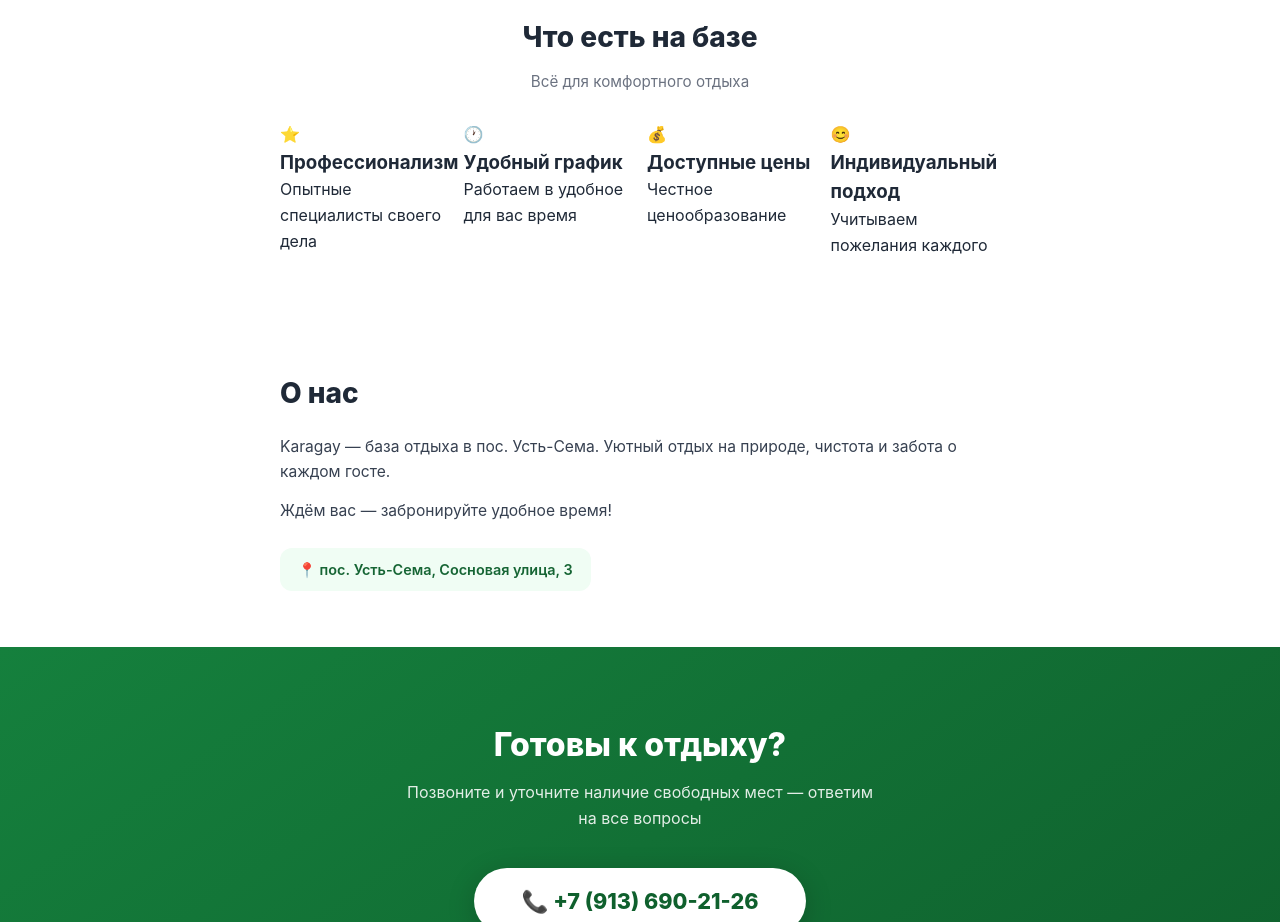
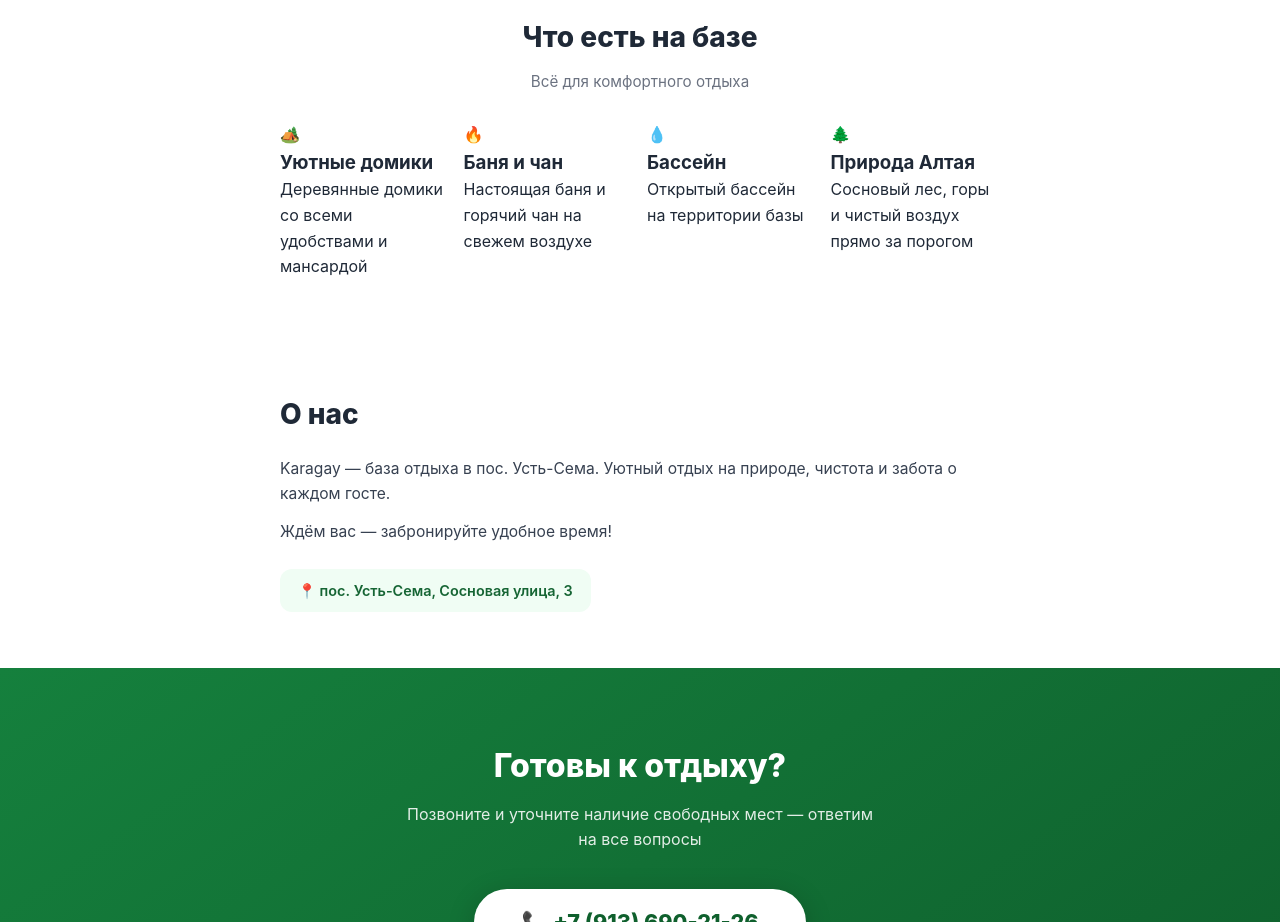
Before and after one commit to AlDtoll/karagay, a plain HTML site: page index.html in a window 1280 px wide. Shown: the part 1240-2162 px from the top of the page. Drawn offline with Linux system fonts and the light colour scheme.

Commit message:
Fix service blocks and restore tagline

```diff
--- a/index.html
+++ b/index.html
@@ -296,24 +296,24 @@
         <p class="section-sub fade-up">Всё для комфортного отдыха</p>
         <div class="amenities-grid">
             <div class="service-card">
-                <div class="service-icon">⭐</div>
-                <h3>Профессионализм</h3>
-                <p>Опытные специалисты своего дела</p>
+                <div class="service-icon">🏕️</div>
+                <h3>Уютные домики</h3>
+                <p>Деревянные домики со всеми удобствами и мансардой</p>
             </div>
             <div class="service-card">
-                <div class="service-icon">🕐</div>
-                <h3>Удобный график</h3>
-                <p>Работаем в удобное для вас время</p>
+                <div class="service-icon">🔥</div>
+                <h3>Баня и чан</h3>
+                <p>Настоящая баня и горячий чан на свежем воздухе</p>
             </div>
             <div class="service-card">
-                <div class="service-icon">💰</div>
-                <h3>Доступные цены</h3>
-                <p>Честное ценообразование</p>
+                <div class="service-icon">💧</div>
+                <h3>Бассейн</h3>
+                <p>Открытый бассейн на территории базы</p>
             </div>
             <div class="service-card">
-                <div class="service-icon">😊</div>
-                <h3>Индивидуальный подход</h3>
-                <p>Учитываем пожелания каждого</p>
+                <div class="service-icon">🌲</div>
+                <h3>Природа Алтая</h3>
+                <p>Сосновый лес, горы и чистый воздух прямо за порогом</p>
             </div>
         </div>
     </div>
```
